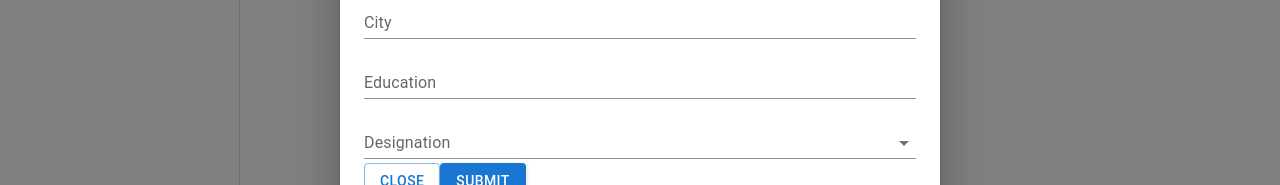
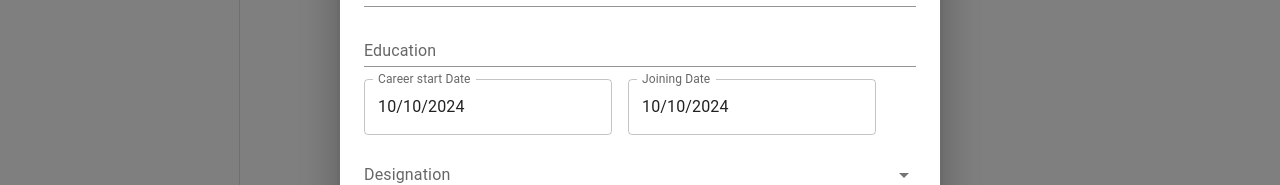
Before and after one commit to hetalnathvani/react-tsx-crud, a React (Create React App) app: page /employees in a window 1280 px wide. Both pictures are taken after a click on the button "ADD EMPLOYEE". Shown: the part 421-606 px from the top of the page. Built offline with nearby package versions, Linux system fonts and the light colour scheme; no server answers.

Commit message:
Datepicker UI changes in add employee with formik and TS | DONE

```diff
--- a/package.json
+++ b/package.json
@@ -18,6 +18,7 @@
     "@types/yup": "^0.32.0",
     "axios": "^1.7.7",
     "date-fns": "^4.1.0",
+    "dayjs": "^1.11.13",
     "formik": "^2.4.6",
     "moment": "^2.30.1",
     "react": "^18.3.1",
--- a/src/view/employee/add.tsx
+++ b/src/view/employee/add.tsx
@@ -12,6 +12,10 @@ import { useFormik } from "formik";
 import * as Yup from "yup";
 import { postAPI } from "../../helper/Api";
 import { toast } from "react-toastify";
+import { DatePicker, LocalizationProvider } from "@mui/x-date-pickers";
+import { AdapterDayjs } from "@mui/x-date-pickers/AdapterDayjs";
+import { DemoContainer } from "@mui/x-date-pickers/internals/demo";
+import dayjs from "dayjs";
 
 const AddEmployee = (): JSX.Element => {
   const [open, setOpen] = useState(false);
@@ -43,7 +47,8 @@ const AddEmployee = (): JSX.Element => {
       city: "",
       education: "",
       designation: "",
-      joiningDate: "",
+      joiningDate: dayjs(new Date()),
+      startDate: dayjs(new Date()),
     },
     validationSchema: validationSchema,
     onSubmit: (values: Object) => {
@@ -140,6 +145,26 @@ const AddEmployee = (): JSX.Element => {
               onBlur={formik.handleBlur}
             />
 
+            {/* Start Date and End Date field */}
+            <LocalizationProvider dateAdapter={AdapterDayjs}>
+              <DemoContainer components={["DatePicker", "DatePicker"]}>
+                <DatePicker
+                  label="Career start Date"
+                  value={formik.values.startDate}
+                  onChange={(value) =>
+                    formik.setFieldValue("startDate", value, true)
+                  }
+                />
+                <DatePicker
+                  label="Joining Date"
+                  value={formik.values.joiningDate}
+                  onChange={(value) =>
+                    formik.setFieldValue("joiningDate", value, true)
+                  }
+                />
+              </DemoContainer>
+            </LocalizationProvider>
+
             {/* Designation field  */}
             <TextField
               margin="dense"
```
